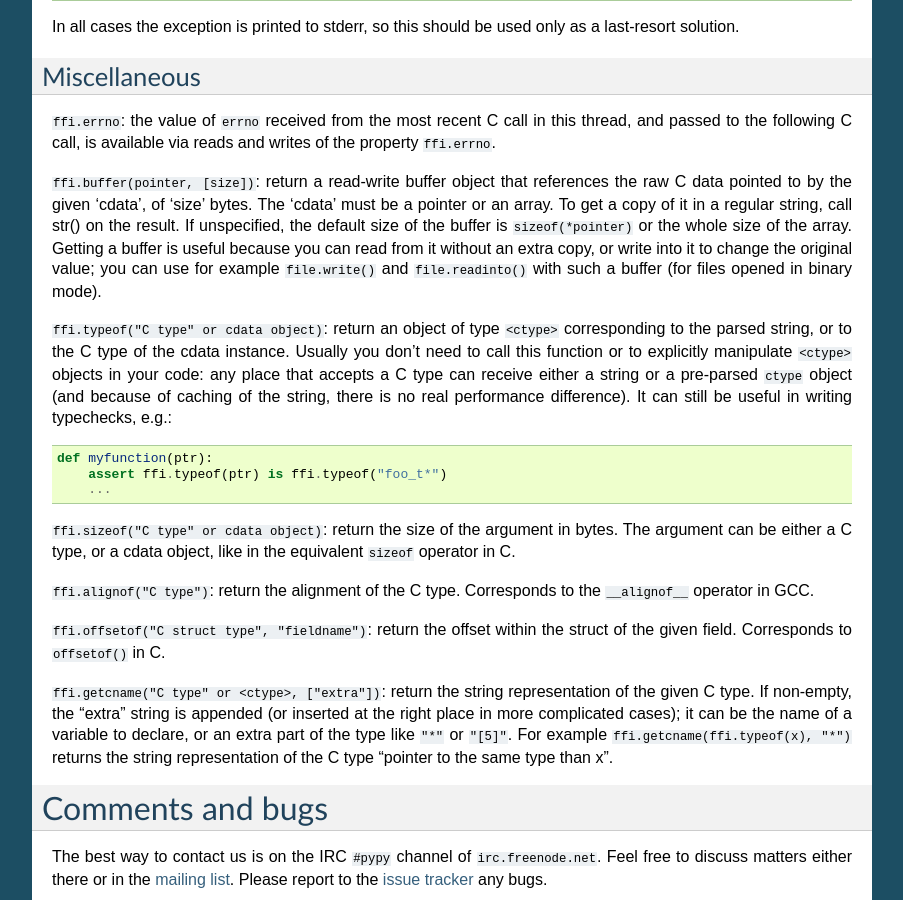
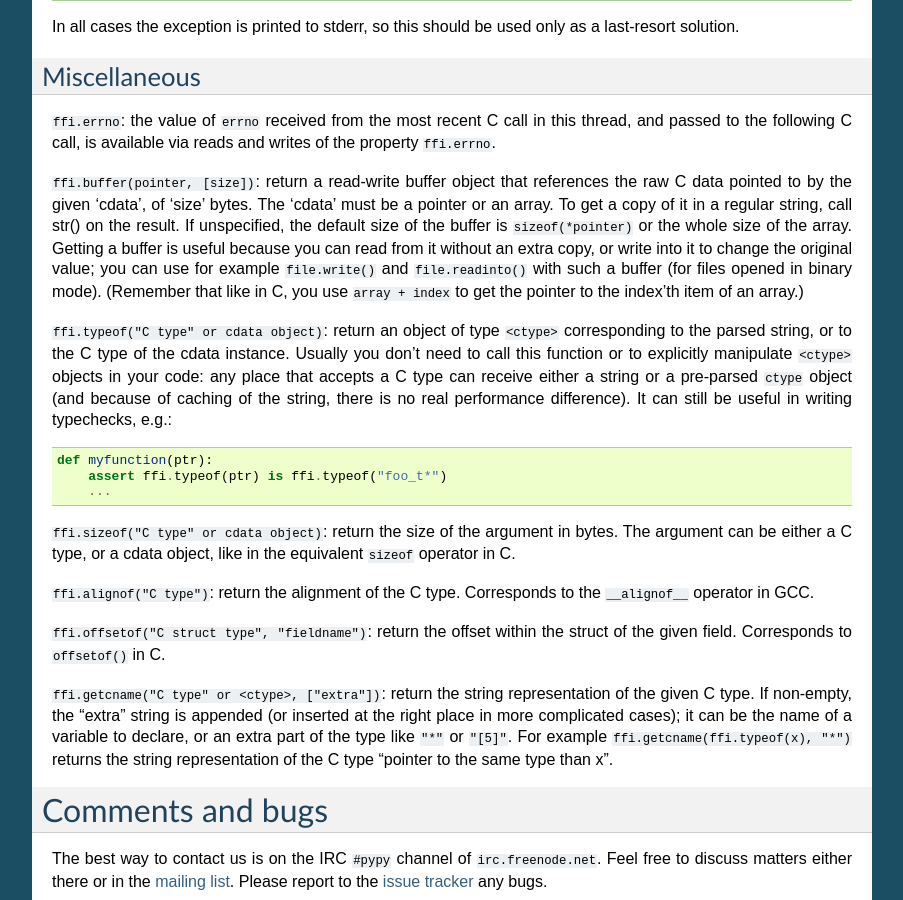
Before and after one commit to python-cffi/cffi, a Sphinx documentation site: the page built from doc/source/index.rst, in a window 1280 px wide and 900 px high, scrolled down 9737 px. Shown: the whole window, without its empty margins (198-1101 px from the left). Built offline with Sphinx 7.4.7, drawn with Linux system fonts in a browser that asks for light colours.

Commit message:
Add a reminder.

```diff
--- a/doc/source/index.rst
+++ b/doc/source/index.rst
@@ -701,7 +701,9 @@ default size of the buffer is ``sizeof(*pointer)`` or the whole size of
 the array.  Getting a buffer is useful because you can read from it
 without an extra copy, or write into it to change the original value;
 you can use for example ``file.write()`` and ``file.readinto()`` with
-such a buffer (for files opened in binary mode).
+such a buffer (for files opened in binary mode).  (Remember that like in
+C, you use ``array + index`` to get the pointer to the index'th item of
+an array.)
 
 ``ffi.typeof("C type" or cdata object)``: return an object of type
 ``<ctype>`` corresponding to the parsed string, or to the C type of the
```
